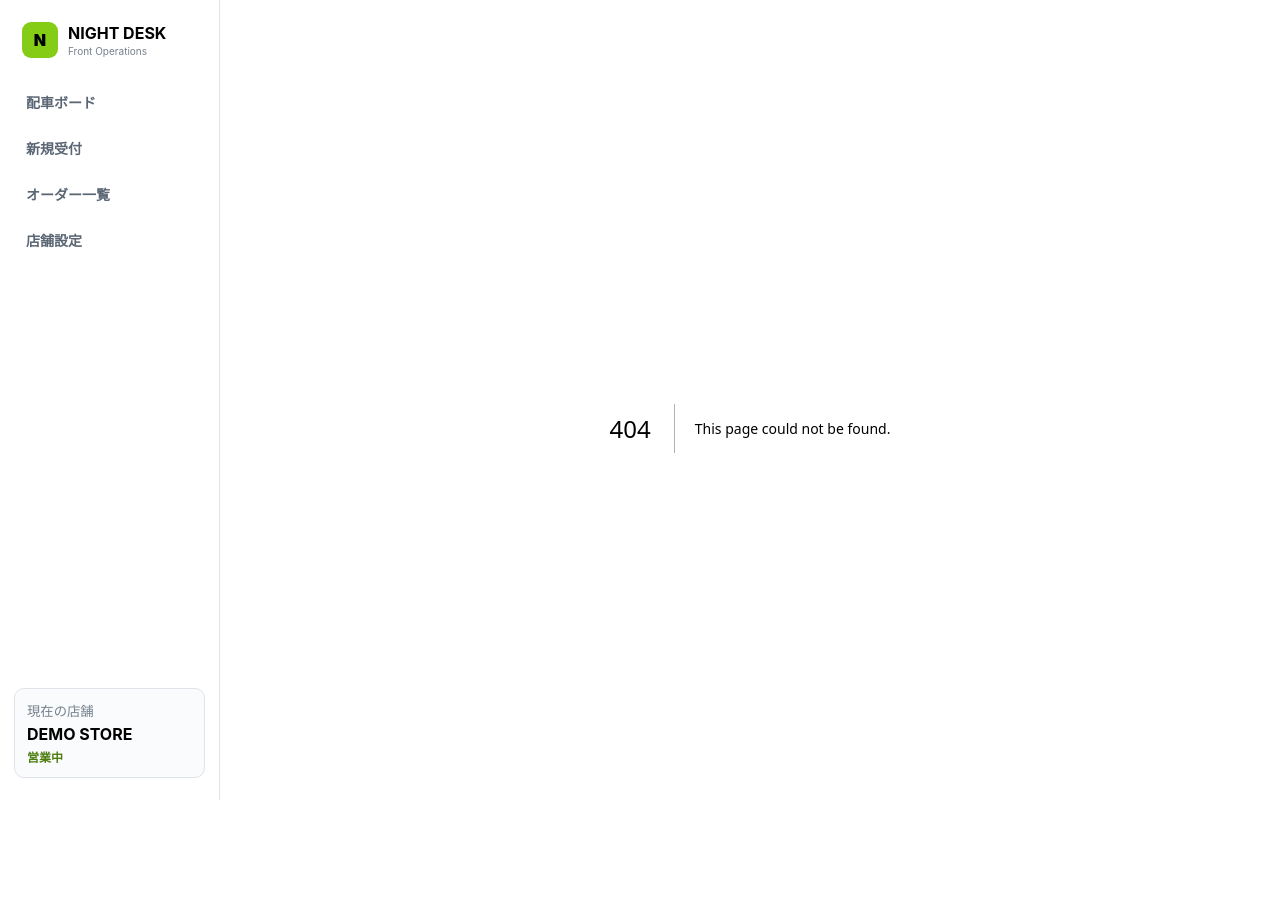
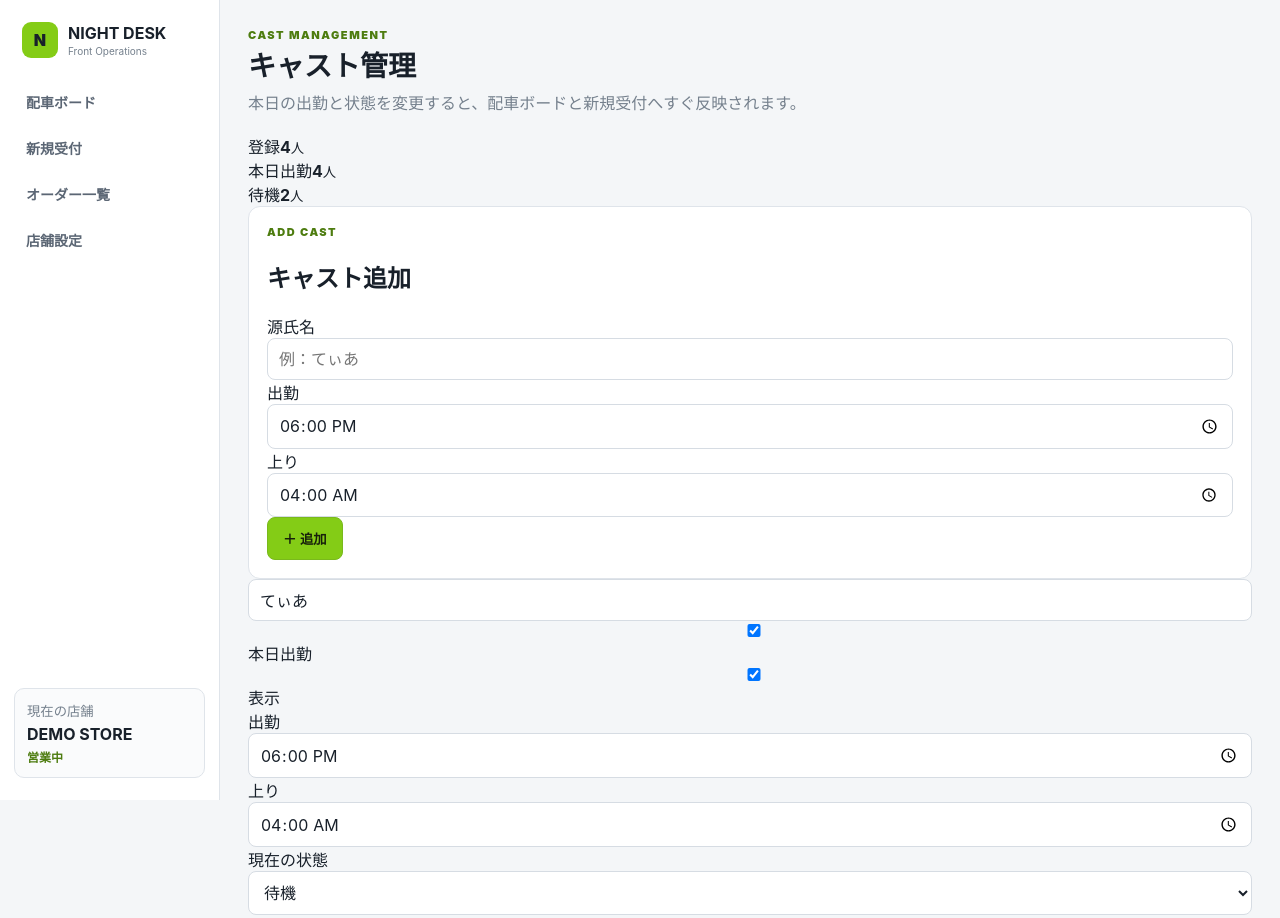
Before and after one commit to admozisan-design/night-desk, a Next.js app: page /casts in a window 1280 px wide. Before the commit this address had no page. Shown: the top 918 px of the page. Before the commit the page ends 856 px from the top, so only its background shows below. Built offline with nearby package versions, Linux system fonts and the light colour scheme.

Commit message:
Add cast management page

```diff
--- /dev/null
+++ b/app/casts/page.tsx
@@ -0,0 +1,123 @@
+"use client";
+
+import { FormEvent, useEffect, useMemo, useState } from "react";
+import { casts as defaultCasts } from "@/lib/mock-data";
+import { loadCasts, saveCasts } from "@/lib/storage";
+import type { Cast, CastStatus } from "@/lib/types";
+
+const statusLabels:Record<CastStatus,string> = {
+  waiting:"待機", moving:"移動中", serving:"接客中", off:"退勤"
+};
+
+export default function CastsPage(){
+  const [casts,setCasts] = useState<Cast[]>(defaultCasts.map(c=>({...c,scheduledToday:true,visible:true})));
+  const [saved,setSaved] = useState(false);
+
+  useEffect(()=>setCasts(loadCasts(defaultCasts)),[]);
+
+  const todayCount = useMemo(()=>casts.filter(c=>c.visible!==false && c.scheduledToday!==false).length,[casts]);
+  const waitingCount = useMemo(()=>casts.filter(c=>c.visible!==false && c.scheduledToday!==false && c.status==="waiting").length,[casts]);
+
+  function commit(next:Cast[]){
+    setCasts(next);
+    saveCasts(next);
+    setSaved(true);
+    window.setTimeout(()=>setSaved(false),1200);
+  }
+
+  function patch(id:string,changes:Partial<Cast>){
+    commit(casts.map(c=>c.id===id?{...c,...changes}:c));
+  }
+
+  function addCast(e:FormEvent<HTMLFormElement>){
+    e.preventDefault();
+    const fd=new FormData(e.currentTarget);
+    const name=String(fd.get("name")||"").trim();
+    if(!name) return;
+    const next:Cast[]=[...casts,{
+      id:crypto.randomUUID(),
+      name,
+      status:"waiting",
+      shiftStart:String(fd.get("shiftStart")||"18:00"),
+      shiftEnd:String(fd.get("shiftEnd")||"04:00"),
+      scheduledToday:true,
+      visible:true
+    }];
+    commit(next);
+    e.currentTarget.reset();
+  }
+
+  return <div>
+    <header className="pageHeader">
+      <div>
+        <p className="eyebrow">CAST MANAGEMENT</p>
+        <h1>キャスト管理</h1>
+        <p>本日の出勤と状態を変更すると、配車ボードと新規受付へすぐ反映されます。</p>
+      </div>
+      {saved && <span className="saveToast">保存しました</span>}
+    </header>
+
+    <section className="castSummary">
+      <div><span>登録</span><strong>{casts.filter(c=>c.visible!==false).length}</strong><small>人</small></div>
+      <div><span>本日出勤</span><strong>{todayCount}</strong><small>人</small></div>
+      <div><span>待機</span><strong>{waitingCount}</strong><small>人</small></div>
+    </section>
+
+    <section className="panel addCastPanel">
+      <div>
+        <p className="eyebrow">ADD CAST</p>
+        <h2>キャスト追加</h2>
+      </div>
+      <form onSubmit={addCast} className="addCastForm">
+        <label>源氏名<input name="name" required placeholder="例：てぃあ"/></label>
+        <label>出勤<input name="shiftStart" type="time" defaultValue="18:00"/></label>
+        <label>上り<input name="shiftEnd" type="time" defaultValue="04:00"/></label>
+        <button className="primaryButton" type="submit">＋ 追加</button>
+      </form>
+    </section>
+
+    <section className="castList">
+      {casts.map(cast=><article key={cast.id} className={`castManageCard ${cast.visible===false?"isHidden":""}`}>
+        <div className="castManageMain">
+          <div className="castNameEdit">
+            <span className={`castStateDot ${cast.status}`}/>
+            <input value={cast.name} onChange={e=>patch(cast.id,{name:e.target.value})}/>
+          </div>
+          <div className="castFlags">
+            <label className="switchLabel">
+              <input type="checkbox" checked={cast.scheduledToday!==false} onChange={e=>patch(cast.id,{scheduledToday:e.target.checked})}/>
+              <span>本日出勤</span>
+            </label>
+            <label className="switchLabel">
+              <input type="checkbox" checked={cast.visible!==false} onChange={e=>patch(cast.id,{visible:e.target.checked})}/>
+              <span>表示</span>
+            </label>
+          </div>
+        </div>
+
+        <div className="castEditGrid">
+          <label>出勤
+            <input type="time" value={cast.shiftStart??"18:00"} onChange={e=>patch(cast.id,{shiftStart:e.target.value})}/>
+          </label>
+          <label>上り
+            <input type="time" value={cast.shiftEnd??"04:00"} onChange={e=>patch(cast.id,{shiftEnd:e.target.value})}/>
+          </label>
+          <label>現在の状態
+            <select value={cast.status} onChange={e=>patch(cast.id,{status:e.target.value as CastStatus})}>
+              {Object.entries(statusLabels).map(([value,label])=><option key={value} value={value}>{label}</option>)}
+            </select>
+          </label>
+          <div className="castQuickActions">
+            <span>クイック変更</span>
+            <div>
+              <button type="button" onClick={()=>patch(cast.id,{status:"waiting"})}>待機</button>
+              <button type="button" onClick={()=>patch(cast.id,{status:"moving"})}>移動</button>
+              <button type="button" onClick={()=>patch(cast.id,{status:"serving"})}>接客</button>
+              <button type="button" onClick={()=>patch(cast.id,{status:"off"})}>退勤</button>
+            </div>
+          </div>
+        </div>
+      </article>)}
+    </section>
+  </div>
+}
```
